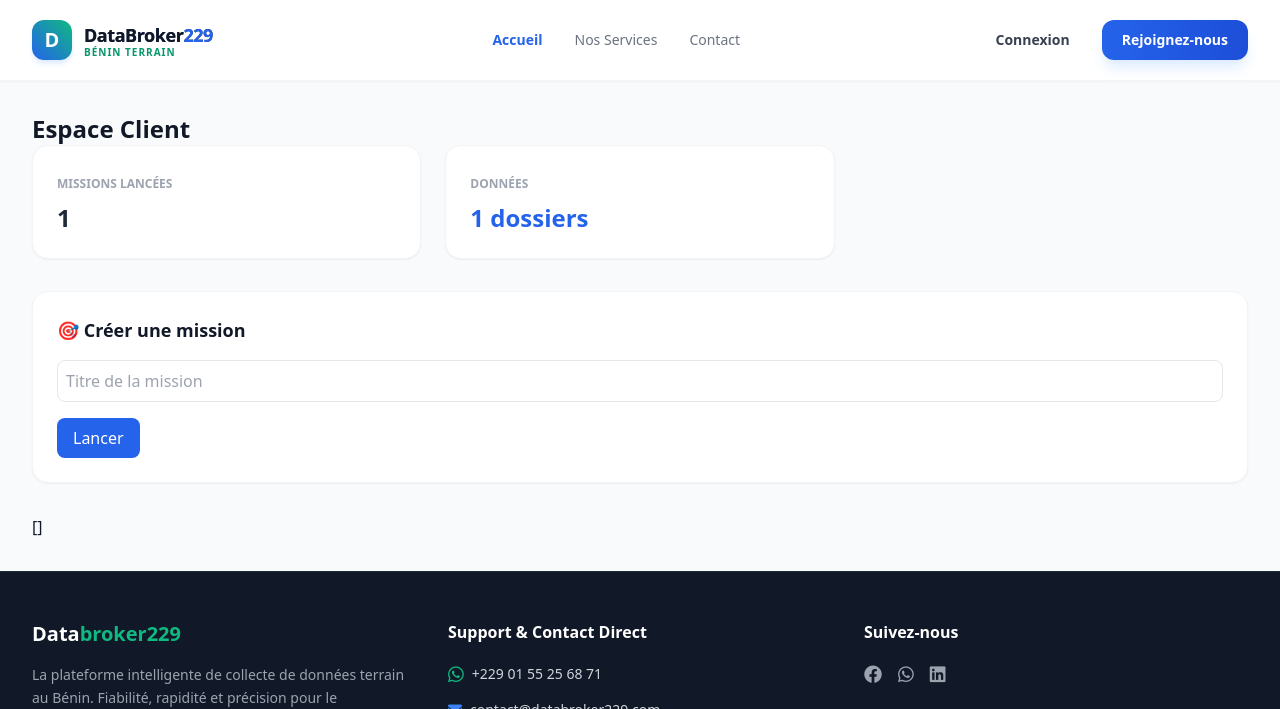
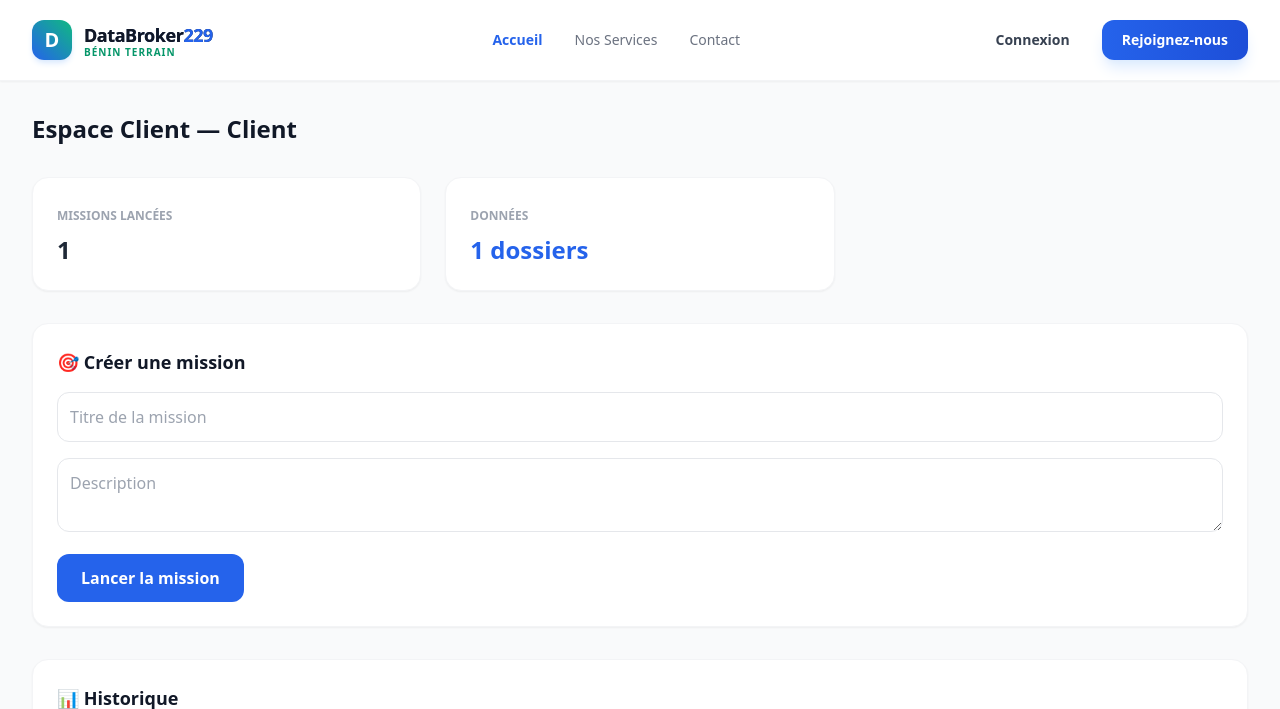
Before and after one commit to Jean-jacques-25/databroker229, a Python web app: template app/templates/client_dashboard.html in a window 1280 px wide; the page is wider, and only the part inside the window is pictured. Shown: the top 709 px of that part. Run offline with Jinja, Linux system fonts and the light colour scheme; the template is opened without the code that fills it: most values are stand-ins (such as "Sample title", 1, 10 or a date in 2020); some libraries are stand-ins or nearby versions.

Commit message:
Fix: Rétablissement complet du dashboard client avec formulaire et carte

```diff
--- a/app/templates/client_dashboard.html
+++ b/app/templates/client_dashboard.html
@@ -1,48 +1,48 @@
 {% extends "base.html" %}
 {% block content %}
-<div class="p-8">
-    <h1 class="text-2xl font-bold">Espace Client</h1>
-<div class="grid grid-cols-1 sm:grid-cols-3 gap-6 mb-8">
-    <div class="bg-white p-6 rounded-2xl border border-gray-100 shadow-sm">
+<div class="bg-gray-50 min-h-screen py-8">
+    <div class="max-w-7xl mx-auto px-4 sm:px-6 lg:px-8 space-y-8">
+        <h1 class="text-2xl font-black text-gray-900">Espace Client — {{ session.get('user_name', 'Client') }}</h1>
+
+        <div class="grid grid-cols-1 sm:grid-cols-3 gap-6">
+            <div class="bg-white p-6 rounded-2xl shadow-sm border border-gray-100">
                 <span class="text-xs font-bold text-gray-400 uppercase">Missions lancées</span>
                 <p class="text-2xl font-black text-gray-800 mt-2">{{ missions|length }}</p>
             </div>
-    <div class="bg-white p-6 rounded-2xl border border-gray-100 shadow-sm">
+            <div class="bg-white p-6 rounded-2xl shadow-sm border border-gray-100">
                 <span class="text-xs font-bold text-gray-400 uppercase">Données</span>
                 <p class="text-2xl font-black text-blue-600 mt-2">{{ submissions|length }} dossiers</p>
             </div>
         </div>
-<div class="bg-white p-6 rounded-2xl border border-gray-100 shadow-sm mb-8">
+
+        <div class="bg-white p-6 rounded-2xl shadow-sm border border-gray-100">
             <h2 class="text-lg font-bold mb-4">🎯 Créer une mission</h2>
-    <form method="POST" class="space-y-4">
-        <input type="text" name="title" placeholder="Titre de la mission" class="w-full border p-2 rounded-lg" required>
-        <button type="submit" class="bg-blue-600 text-white px-4 py-2 rounded-lg">Lancer</button>
+            <form method="POST" action="{{ url_for('main.create_campaign') }}" class="space-y-4">
+                <input type="text" name="title" placeholder="Titre de la mission" class="w-full border p-3 rounded-xl" required>
+                <textarea name="description" placeholder="Description" class="w-full border p-3 rounded-xl"></textarea>
+                <button type="submit" class="bg-blue-600 text-white font-bold py-3 px-6 rounded-xl">Lancer la mission</button>
             </form>
         </div>
-    <div class="mt-4">
+
+        <div class="bg-white p-6 rounded-2xl shadow-sm border border-gray-100">
+            <h2 class="text-lg font-bold mb-4">📊 Historique</h2>
             {% for mission in missions %}
-            <p>{{ mission.title }}</p>
+                <div class="p-4 border-b">{{ mission.title }} - {{ mission.status }}</div>
             {% else %}
-            <p>Aucune mission trouvée.</p>
+                <p class="text-gray-400">Aucune mission trouvée.</p>
             {% endfor %}
         </div>
+
+        <div class="bg-white p-6 rounded-2xl shadow-sm border border-gray-100">
+            <h3 class="font-black text-gray-400 uppercase mb-3">Cartographie</h3>
+            <div id="client-map" class="w-full h-80 rounded-xl border"></div>
         </div>
-{% endblock %}
-<div class="mt-8 bg-white p-6 rounded-2xl border border-gray-100 shadow-sm">
-    <h3 class="text-xs font-black text-gray-400 uppercase mb-4">Cartographie Terrain</h3>
-    <div id="client-map" class="w-full h-80 rounded-xl border border-gray-100"></div>
+    </div>
 </div>
 
 <script src="https://unpkg.com/leaflet@1.9.4/dist/leaflet.js"></script>
 <script>
-    const map = L.map("client-map").setView([6.3703, 2.3912], 12);
-    L.tileLayer("https://{s}.tile.openstreetmap.org/{z}/{x}/{y}.png", {
-        attribution: "&copy; OpenStreetMap contributors"
-    }).addTo(map);
+    const map = L.map('client-map').setView([6.3703, 2.3912], 12);
+    L.tileLayer('https://{s}.tile.openstreetmap.org/{z}/{x}/{y}.png', {}).addTo(map);
 </script>
-<div class="mt-8 bg-white p-6 rounded-lg border border-gray-200 shadow-sm">
-    <h3 class="font-bold text-gray-800 mb-4">💳 Paiement Mobile Money</h3>
-    <button onclick="window.location.href="/paiement-fedapay"" class="w-full bg-green-600 text-white font-bold py-3 rounded-lg">
-        Payer la campagne avec FedaPay
-    </button>
-</div>
+{% endblock %}
```
Lines whose indentation alone changed are shown as unchanged.
